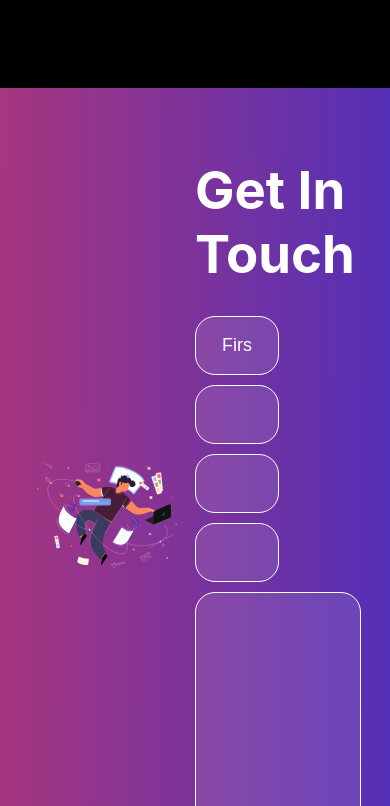
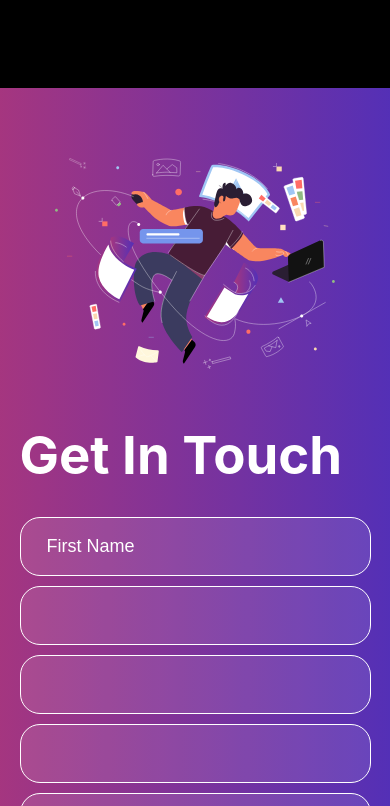
Before and after one commit to liroan/portfolioSite, a React (Create React App) app: page / in a window 390 px wide. Shown: the part 3558-4364 px from the top of the page. Built offline with nearby package versions, Linux system fonts and the light colour scheme.

Commit message:
adaptive_form_page: I made an adaptive form page

```diff
--- a/src/views/FormPage/FormPage.module.scss
+++ b/src/views/FormPage/FormPage.module.scss
@@ -27,14 +27,14 @@
     flex-wrap: wrap;
     justify-content: space-between;
   }
-  &__field {
-    width: 48%;
-    margin-right: 10px;
-    margin-bottom: 10px;
-  }
   &__field:last-child {
     width: 100%;
     max-width: 100%;
+  }
+  &__field {
+    width: calc(50% - 10px);
+    margin-right: 10px;
+    margin-bottom: 10px;
   }
   input, textarea {
     width: 100%;
@@ -64,3 +64,23 @@
     min-height: 250px;
   }
 }
+
+@media screen and (max-width: 752px) {
+  .formPage {
+    &__image {
+      width: 100%;
+    }
+    & > div {
+      display: flex;
+      flex-wrap: wrap;
+    }
+    &__content {
+      width: 100%;
+      margin-top: 50px;
+    }
+    &__field {
+      width: 100%;
+      margin-right: 0;
+    }
+  }
+}
```
